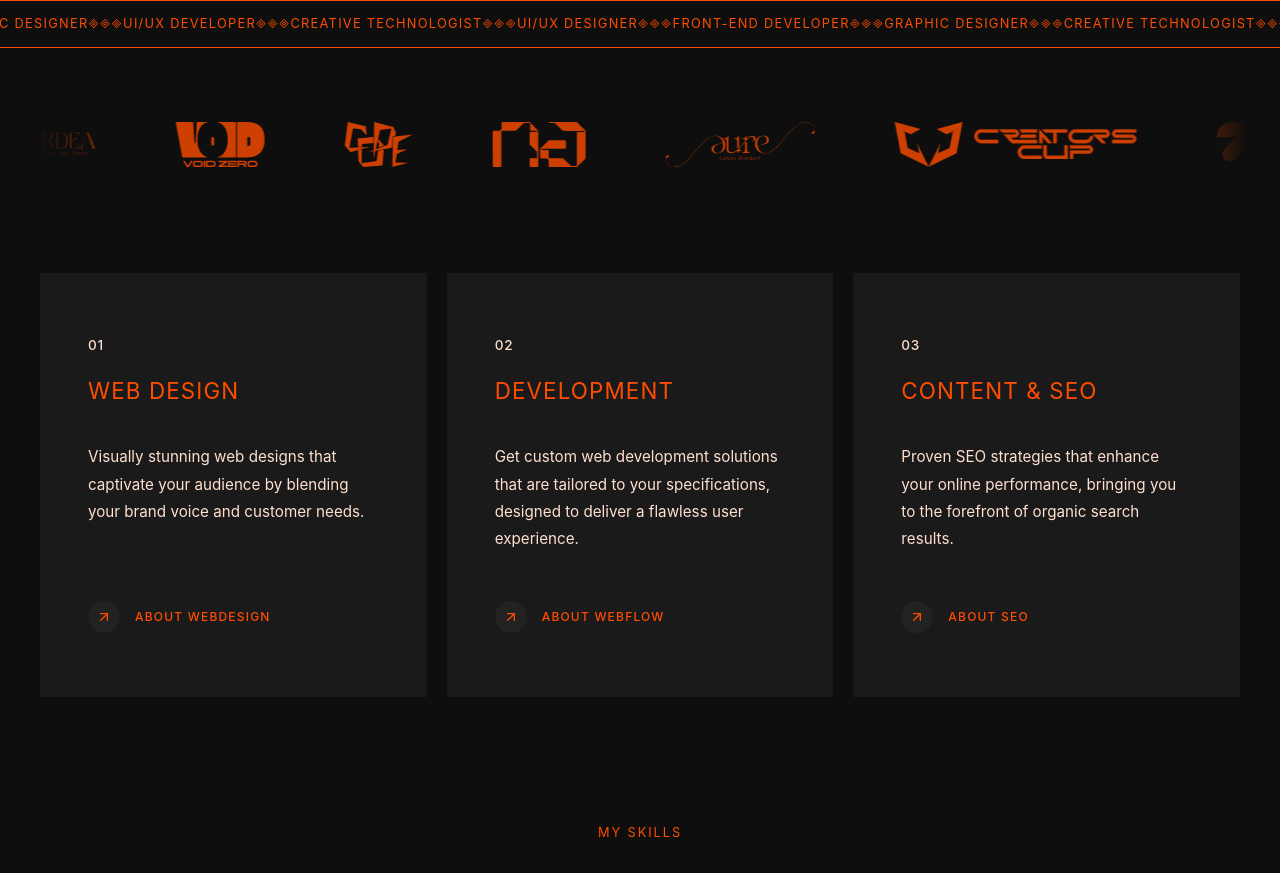
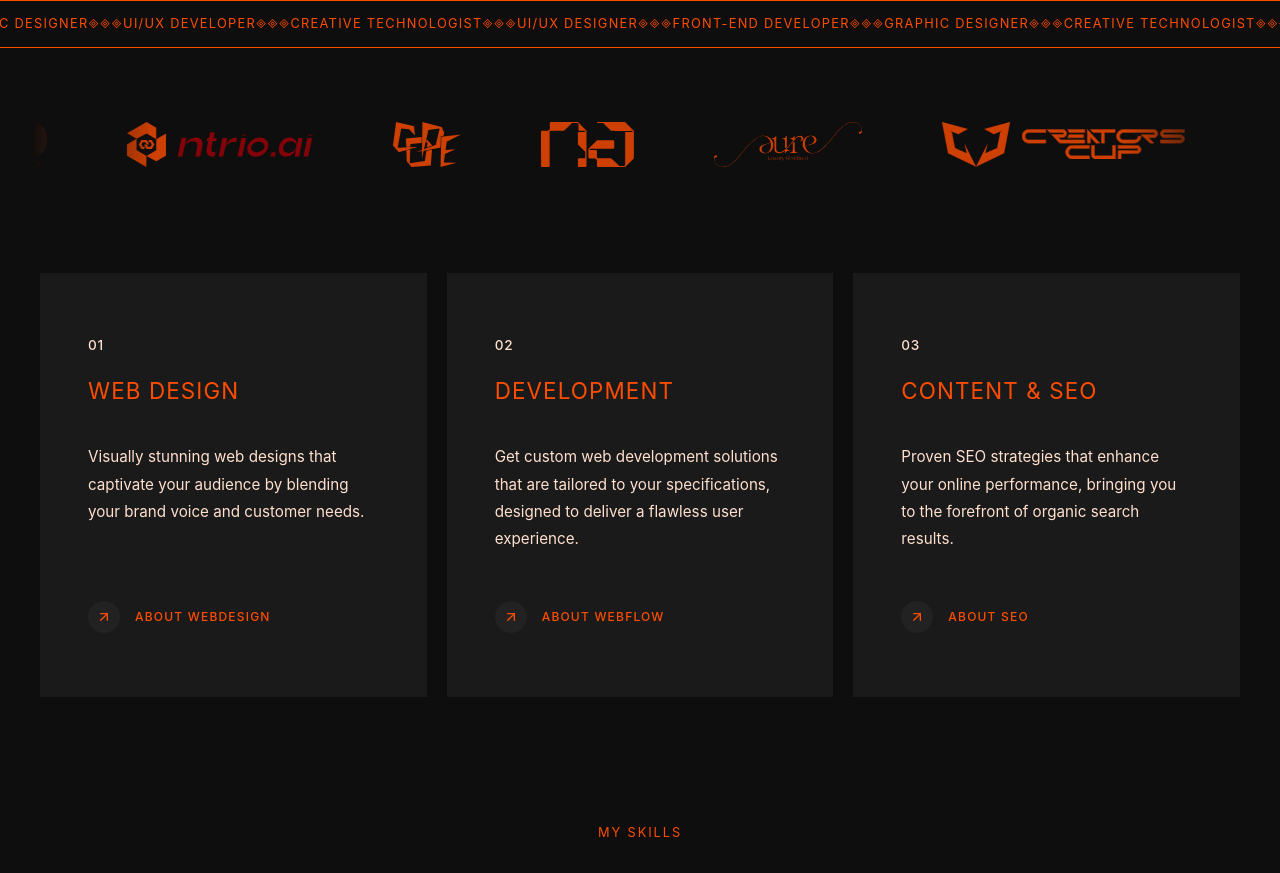
Before and after one commit to niranj-r/NJAI-PORTFOLIO, a React (Create React App) app: page / in a window 1280 px wide. Shown: the part 800-1673 px from the top of the page. Built offline with nearby package versions, Linux system fonts and the light colour scheme; a web font is replaced by a local one.

Commit message:
feat: add ntrio logo asset and integrate into Services page marquee

```diff
--- a/src/pages/Services.jsx
+++ b/src/pages/Services.jsx
@@ -11,6 +11,7 @@ import logo5 from '../assets/logos/gene.svg';
 import logo6 from '../assets/logos/litup.svg';
 import logo7 from '../assets/logos/verdea.svg'
 import logo8 from '../assets/logos/voidzero.svg'
+import logo9 from '../assets/logos/ntrio.svg'
 
 const cardVariants = {
   hidden: { opacity: 0, y: 50 },
@@ -26,7 +27,7 @@ const Services = ({ onServiceClick }) => {
           className="logos-section marquee-track-logos"
           initial={{ opacity: 0 }}
           whileInView={{ opacity: 1 }}
-          viewport={{ once: true, amount: 0.5 }}
+          viewport={{ once: true, amount: 0.1 }}
           transition={{ duration: 0.8 }}
         >
           {[...Array(2)].map((_, i) => (
@@ -39,6 +40,7 @@ const Services = ({ onServiceClick }) => {
               <div className="logo-item"><img src={logo6} alt="Litup" /></div>
               <div className="logo-item"><img src={logo7} alt="Verdea" /></div>
               <div className="logo-item"><img src={logo8} alt="Voidzero" /></div>
+              <div className="logo-item"><img src={logo9} alt="ntrio" /></div>
             </React.Fragment>
           ))}
         </motion.div>
```
Also changed, not shown: src/assets/logos/ntrio.svg (added).
